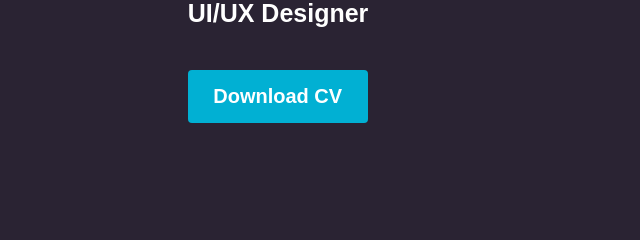
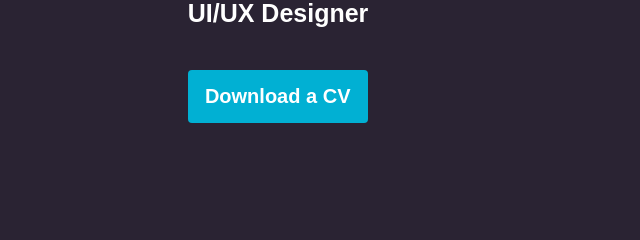
Before and after one commit to pankajmatele19/DevOps, a plain HTML site: page index.html in a window 1280 px wide. Shown: the part 384-624 px from the top of the page, 0-640 px from the left. Drawn offline with Linux system fonts and the light colour scheme.

Commit message:
CV Text changed

```diff
--- a/index.html
+++ b/index.html
@@ -5,7 +5,7 @@
     <meta charset="UTF-8">
     <meta http-equiv="X-UA-Compatible" content="IE=edge">
     <meta name="viewport" content="width=device-width, initial-scale=1.0">
-    <title>Portfolio Website</title>
+    <title>Portfolio</title>
     <link rel="stylesheet" href="style.css">
     <script src="https://kit.fontawesome.com/d109e2ae63.js" crossorigin="anonymous"></script>
 </head>
@@ -36,7 +36,7 @@
                         <div class="i-title-item">Data Analyst</div>
                     </div>
                 </div>
-                <a href="Resume pankaj.pdf" target="_blank"><button>Download CV</button></a>
+                <a href="Resume pankaj.pdf" target="_blank"><button>Download a CV</button></a>
             </div>
         </div>
         <div class="right">
```
